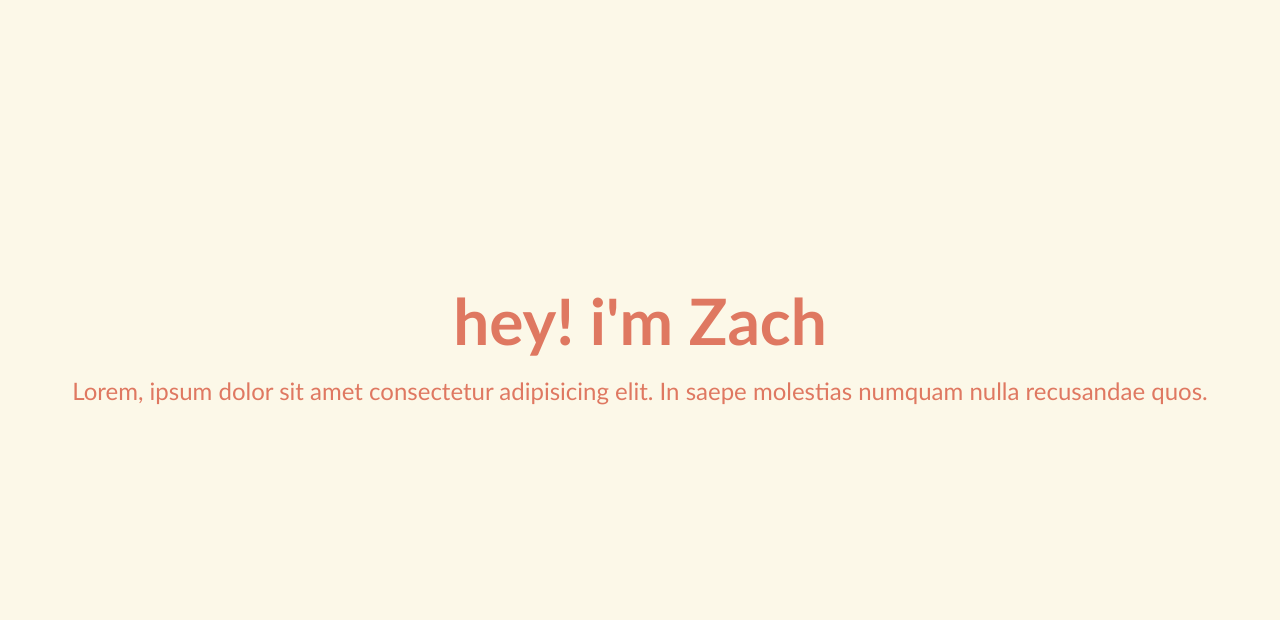
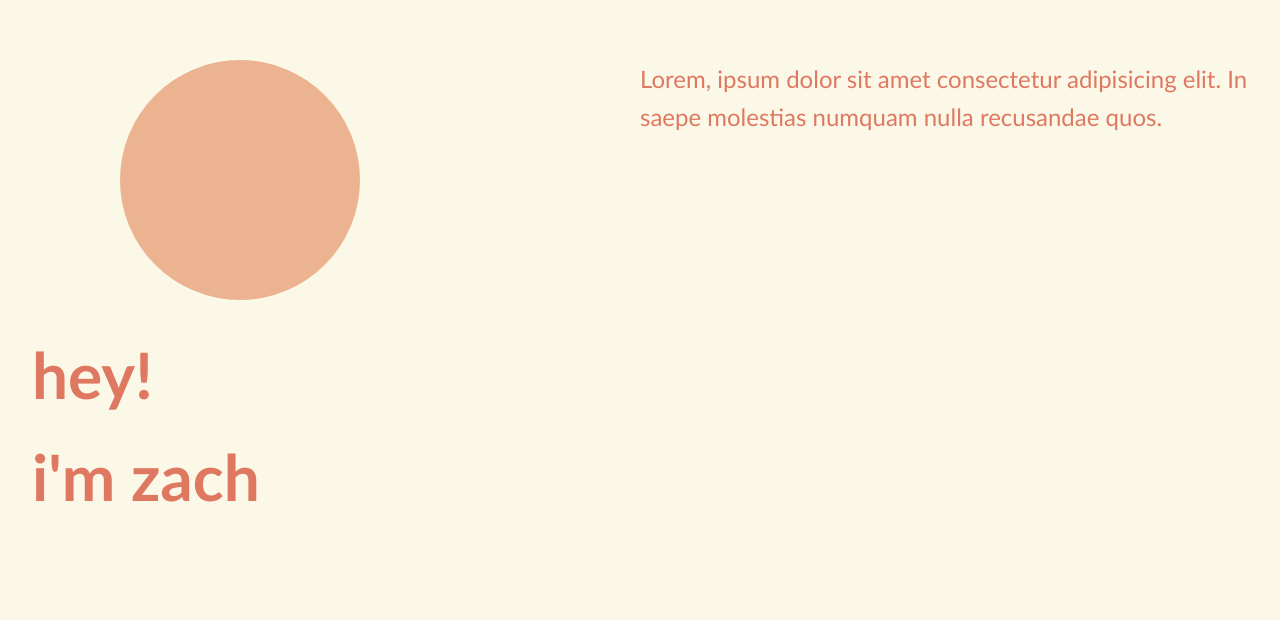
Before and after one commit to ZachMommaerts/my_Website, a plain HTML site: page index.html in a window 1280 px wide. Shown: the part 860-1480 px from the top of the page. Drawn offline with Linux system fonts and the light colour scheme.

Commit message:
added columns to about me and restructured scope of pages

```diff
--- a/index.html
+++ b/index.html
@@ -21,8 +21,13 @@
                 <h1<i id="arrow"></i></h1>
             </section>
             <section id="about">
-                <h1>hey! i'm Zach</h1>
-                <p>Lorem, ipsum dolor sit amet consectetur adipisicing elit. In saepe molestias numquam nulla recusandae quos.</p>
+                <div class="column" id="leftColumn">
+                    <div id="picture"></div>
+                    <h1>hey!<br/>i'm zach</h1>
+                </div>
+                <div class="column" id="rightColumn">
+                    <p>Lorem, ipsum dolor sit amet consectetur adipisicing elit. In saepe molestias numquam nulla recusandae quos.</p>
+                </div>
             </section>
             <section id="projects">
                 <h1>projects</h1>
--- a/style.css
+++ b/style.css
@@ -32,7 +32,7 @@ body {
 }
 
 .navbar ul li {
-    margin: 0 2.5rem;
+    margin: 0 2rem;
     padding: 1rem;
 }
 
@@ -40,6 +40,7 @@ body {
     font-size: 1em;
     text-decoration: none;
     color: white;
+    transition: 0.25s;
 }
 
 .navbar ul li a:hover {
@@ -54,25 +55,25 @@ body {
     position: relative;
     top: 0;
     border: solid #DF7861;
-    border-width: 0 .75rem .75rem 0;
+    border-width: 0 .6rem .6rem 0;
     display: inline-block;
-    padding: .75rem;
+    padding: .6rem;
     transform: rotate(45deg);
     -webkit-transform: rotate(45deg);
     transition: 1s;
 }
 
 #arrow:hover {
-    top: .75rem;
+    top: .6rem;
     border: solid #ECB390;
-    border-width: 0 .75rem .75rem 0;
+    border-width: 0 .6rem .6rem 0;
     display: inline-block;
-    padding: .75rem;
+    padding: .6rem;
     transform: rotate(45deg);
     -webkit-transform: rotate(45deg);
 }
 
-section {
+#home {
     display: flex;
     flex-direction: column;
     align-items: center;
@@ -89,6 +90,39 @@ section h1 {
 section p {
     font-size: 1.5rem;
 }
+
+#picture {
+    position: relative;
+    background-color: #ECB390;
+    z-index: -1;
+    height: 15em;
+    width: 15em;
+    border-radius: 50%;
+    margin: 7.5em;
+    padding: 0;
+}
+
+#about {
+    display: flex;
+    width: 100%;
+    height: 100vh;
+}
+
+#about h1 {
+    position: relative;
+    padding-left: .5em;
+    top: -1.5em;
+}
+
+#about p {
+    position: relative;
+    float: right;
+    top: 5em;
+}
+
+.column {
+    width: 50%;
+}
 /*
 yellow - ffc857
 blueish - 407076
```
